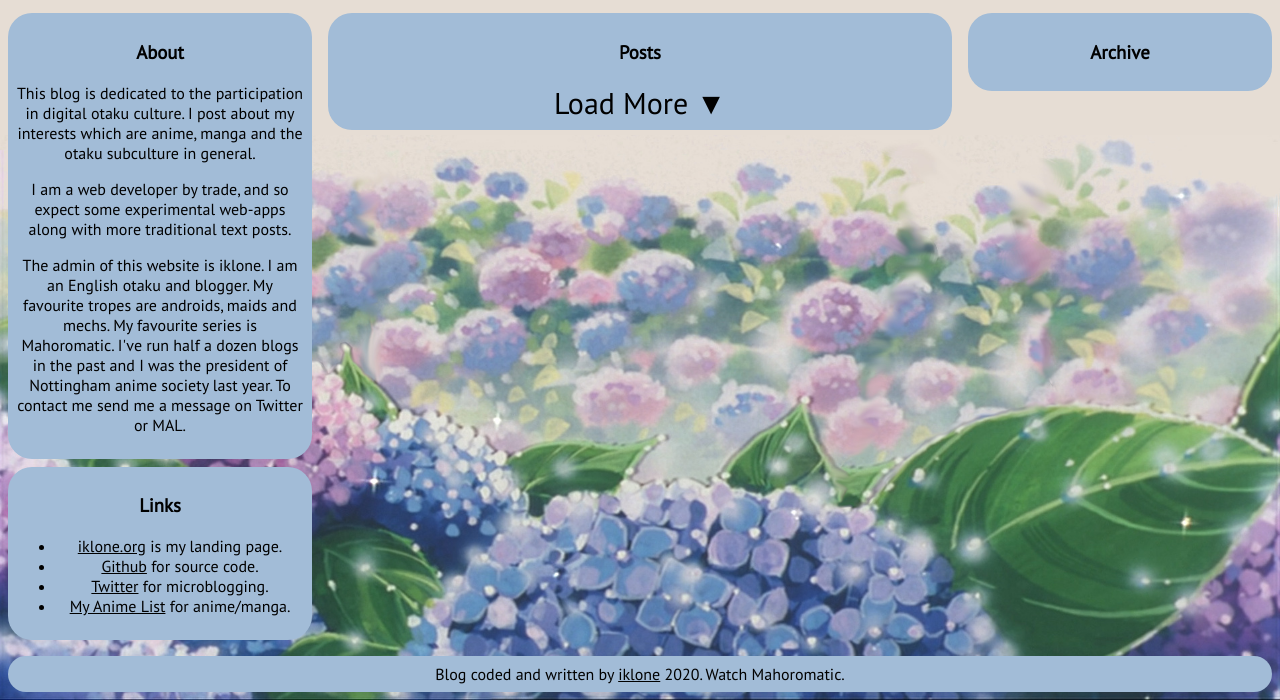
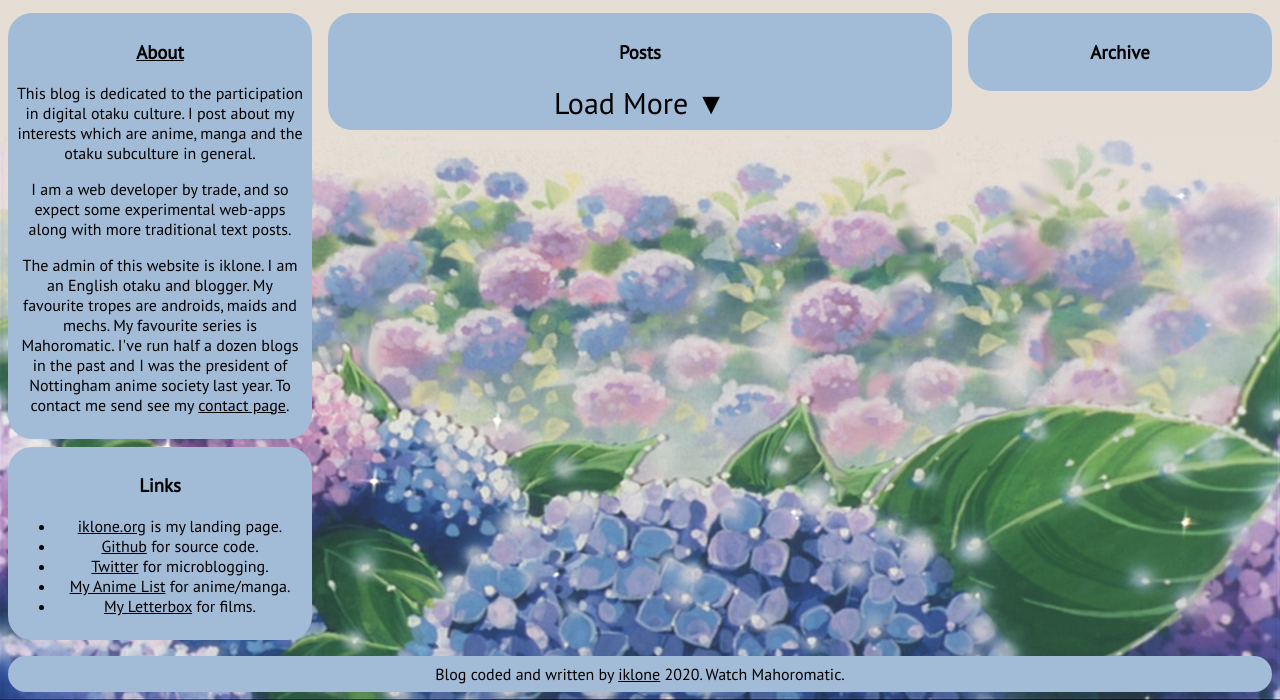
Before and after one commit to iklone/spirit-blog, a plain HTML site: page index.html in a window 1280 px wide. Shown: the part 330-1030 px from the top of the page. Drawn offline with Linux system fonts and the light colour scheme; no server answers.

Commit message:
Updated site description

```diff
--- a/description.html
+++ b/description.html
@@ -1,5 +1,5 @@
 <div class="block">
-    <h3>About</h3>
+    <h3><a href="/post/about">About</a></h3>
     <p id="contentDescription">
         This blog is dedicated to the participation in digital otaku culture. I post about my interests which are anime, manga and the otaku subculture in general.
     </p>
@@ -7,15 +7,16 @@
         I am a web developer by trade, and so expect some experimental web-apps along with more traditional text posts.
     </p>
     <p id="aboutMe">
-        The admin of this website is iklone. I am an English otaku and blogger. My favourite tropes are androids, maids and mechs. My favourite series is Mahoromatic. I've run half a dozen blogs in the past and I was the president of Nottingham anime society last year. To contact me send me a message on Twitter or MAL.
+        The admin of this website is iklone. I am an English otaku and blogger. My favourite tropes are androids, maids and mechs. My favourite series is Mahoromatic. I've run half a dozen blogs in the past and I was the president of Nottingham anime society last year. To contact me send see my <a href="/contact">contact page</a>.
     </p>
 </div>
 <div class="block">
     <h3>Links</h3>
     <ul>
-        <li><a class="hlink" href="https://iklone.org">iklone.org</a> is my landing page.</li>
+        <li><a class="hlink" href="https://me.iklone.org">iklone.org</a> is my landing page.</li>
         <li><a class="hlink" href="https://github.com/iklone">Github</a> for source code.</li>
         <li><a class="hlink" href="https://twitter.com/iklone">Twitter</a> for microblogging.</li>
         <li><a class="hlink" href="https://myanimelist.net/profile/iklone">My Anime List</a> for anime/manga.</li>
+        <li><a class="hlink" href="https://letterboxd.com/iklone">My Letterbox</a> for films.</li>
     </ul>
 </div>
```
